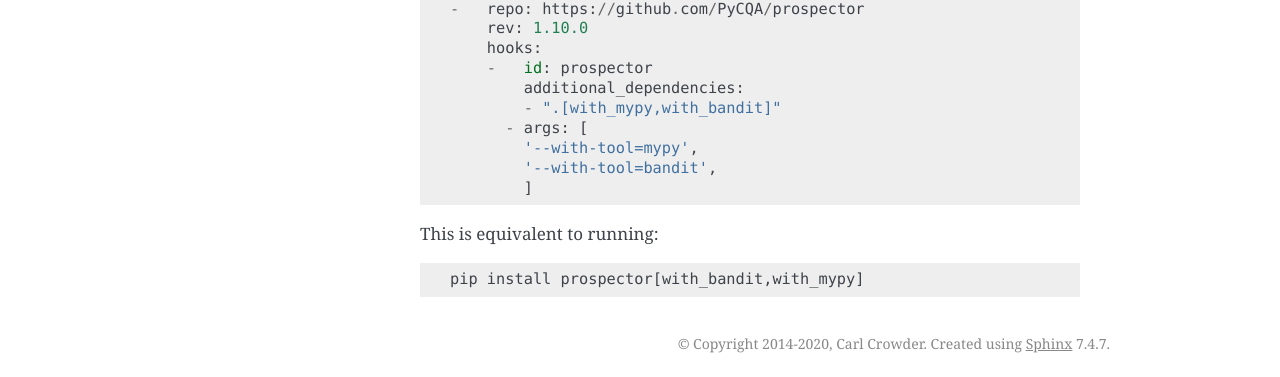
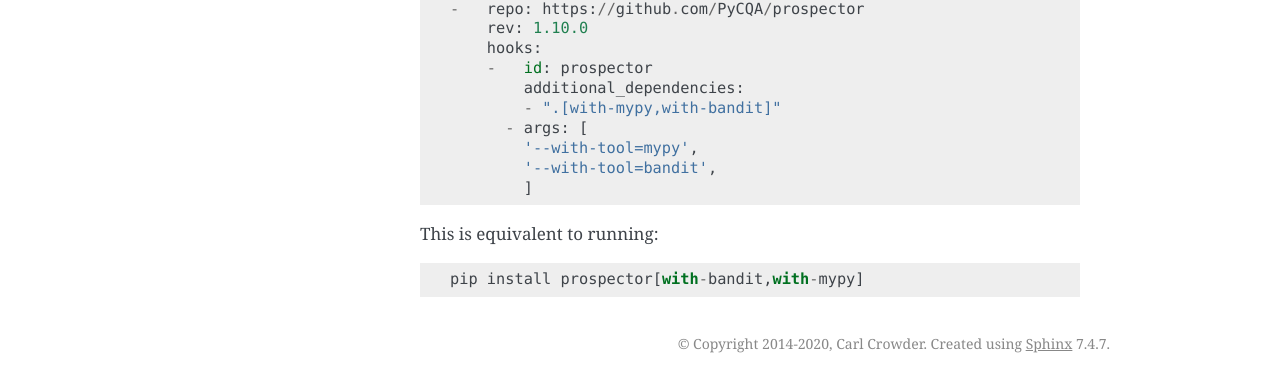
Before and after one commit to prospector-dev/prospector, a Sphinx documentation site: the page built from docs/pre-commit.rst, in a window 1280 px wide. Shown: the part 930-1307 px from the top of the page. Built offline with Sphinx 7.4.7, drawn with Linux system fonts in a browser that asks for light colours.

```diff
--- a/docs/pre-commit.rst
+++ b/docs/pre-commit.rst
@@ -44,7 +44,7 @@ them to the hook configuration like so::
         hooks:
         -   id: prospector
             additional_dependencies:
-            - ".[with_mypy,with_bandit]"
+            - ".[with-mypy,with-bandit]"
           - args: [
             '--with-tool=mypy',
             '--with-tool=bandit',
@@ -53,4 +53,4 @@ them to the hook configuration like so::
 
 This is equivalent to running::
 
-    pip install prospector[with_bandit,with_mypy]
+    pip install prospector[with-bandit,with-mypy]
```
